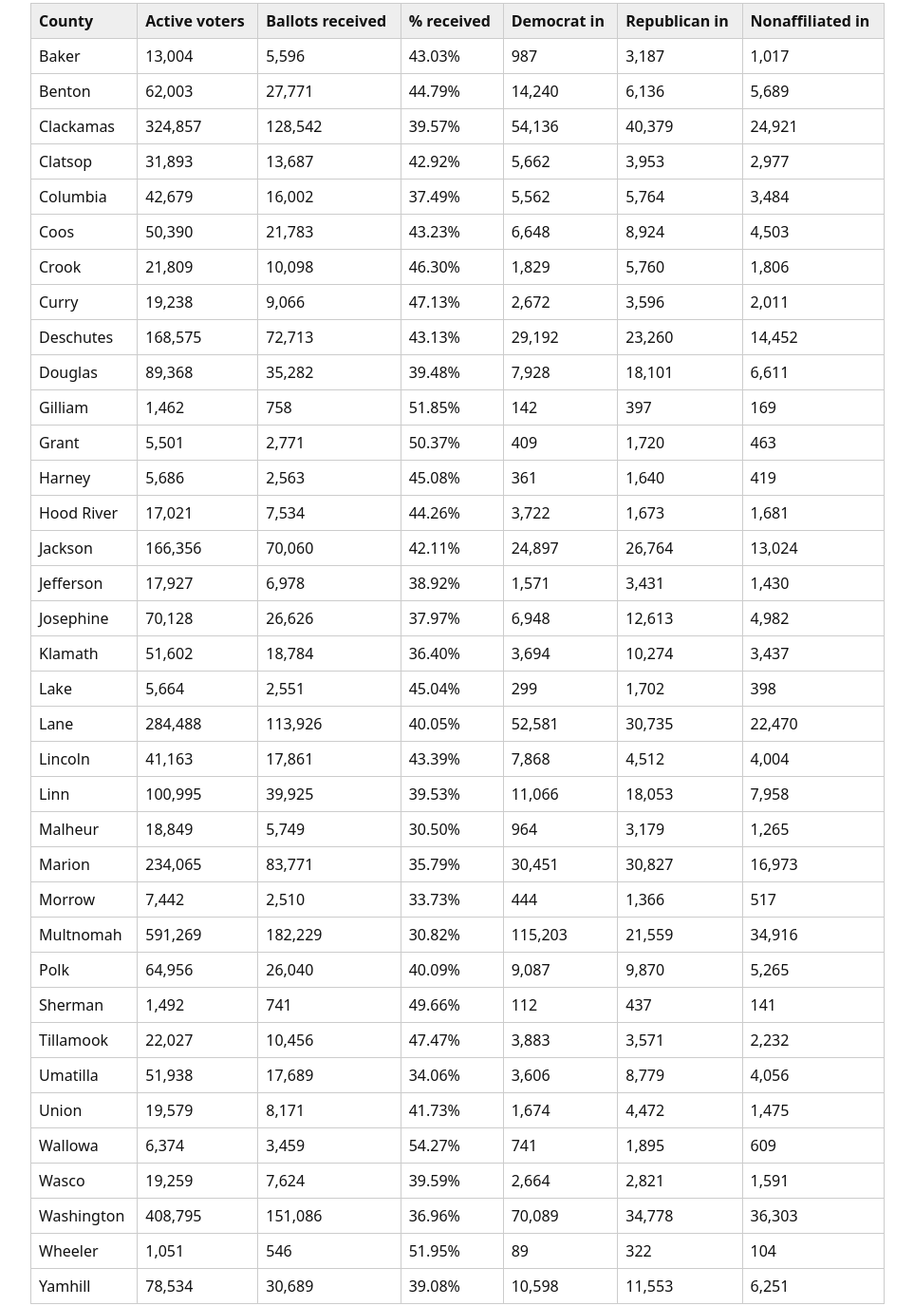
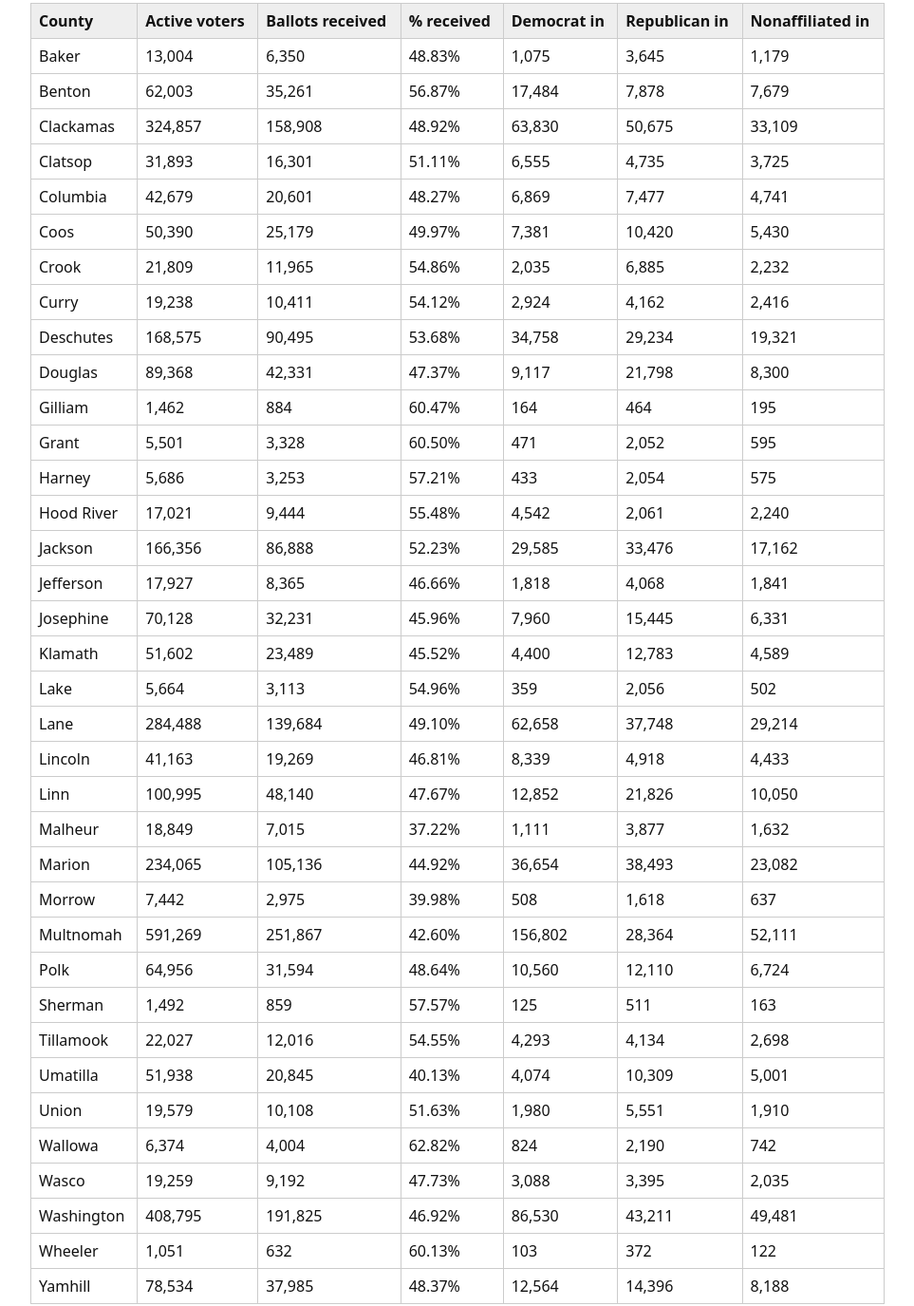
Before and after one commit to Oregon49/voterlens-oregon, a plain HTML site: page assets/oregon-turnout.html in a window 1280 px wide. Shown: the part 849-2224 px from the top of the page at 95% size, without its empty margins (158-1121 px from the left). Drawn offline with Linux system fonts and the light colour scheme.

Commit message:
Turnout update — SOS report Nov 2, 4:50 PM: 1,481,943 ballots in, 47.54%

```diff
--- a/assets/oregon-turnout.html
+++ b/assets/oregon-turnout.html
@@ -18,61 +18,61 @@ a{color:#0645ad}
 </head>
 <body><main>
 <h1>Oregon Ballot Returns — Turnout Tracker</h1>
-<p class="note"><strong>What this is:</strong> Ballots <em>received</em> by county elections offices, not votes counted, and not how anyone voted. Party means the voter's <em>registration</em> party. Source: Oregon Secretary of State, "2026 November General Election Unofficial Ballot Returns," report generated <strong>Oct. 30, 2026 at 3:39 PM</strong>. Unofficial, subject to change. Next update is the next SOS report — this page will be updated when it lands.</p>
+<p class="note"><strong>What this is:</strong> Ballots <em>received</em> by county elections offices, not votes counted, and not how anyone voted. Party means the voter's <em>registration</em> party. Source: Oregon Secretary of State, "2026 November General Election Unofficial Ballot Returns," report generated <strong>Nov. 2, 2026 at 4:50 PM</strong>. Unofficial, subject to change. Next update is the next SOS report — this page will be updated when it lands.</p>
 <h2>Statewide</h2>
 <table>
 <tr><th>Active voters</th><th>Ballots received</th><th>Received %</th><th>Not yet received</th></tr>
-<tr><td>3,117,439</td><td>1,181,637</td><td>37.90%</td><td>1,935,802</td></tr>
+<tr><td>3,117,439</td><td>1,481,943</td><td>47.54%</td><td>1,635,496</td></tr>
 </table>
 <h2>By party registration</h2>
 <table>
 <tr><th>Party</th><th>Registered (Oct. report)</th><th>Ballots received</th><th>Return rate in party</th><th>Share of all ballots in</th></tr>
-<tr><td>Democrat</td><td>988,951</td><td>492,019</td><td>49.8%</td><td>41.6%</td></tr>
-<tr><td>Republican</td><td>737,559</td><td>368,003</td><td>49.9%</td><td>31.1%</td></tr>
-<tr><td>Nonaffiliated</td><td>1,154,924</td><td>239,604</td><td>20.7%</td><td>20.3%</td></tr>
-<tr><td>Independent Party</td><td>154,873</td><td>63,913</td><td>41.3%</td><td>5.4%</td></tr>
-<tr><td>Other / minor parties</td><td>—</td><td>18,098</td><td>—</td><td>1.5%</td></tr>
+<tr><td>Democrat</td><td>988,951</td><td>604,825</td><td>61.2%</td><td>40.8%</td></tr>
+<tr><td>Republican</td><td>737,559</td><td>454,391</td><td>61.6%</td><td>30.7%</td></tr>
+<tr><td>Nonaffiliated</td><td>1,154,924</td><td>320,385</td><td>27.7%</td><td>21.6%</td></tr>
+<tr><td>Independent Party</td><td>154,873</td><td>78,606</td><td>50.8%</td><td>5.3%</td></tr>
+<tr><td>Other / minor parties</td><td>—</td><td>23,736</td><td>—</td><td>1.6%</td></tr>
 </table>
 <p class="small">Return rate = ballots received ÷ registered voters in that party. Share = that party's ballots ÷ all ballots received. Registration totals are from the SOS October registration report; the SOS ballot-return report uses an Oct. 16 active-voter snapshot of 3,117,439, so small rounding differences are expected.</p>
 <h2>By county</h2>
 <table>
 <tr><th>County</th><th>Active voters</th><th>Ballots received</th><th>% received</th><th>Democrat in</th><th>Republican in</th><th>Nonaffiliated in</th></tr>
-<tr><td>Baker</td><td>13,004</td><td>5,596</td><td>43.03%</td><td>987</td><td>3,187</td><td>1,017</td></tr>
-<tr><td>Benton</td><td>62,003</td><td>27,771</td><td>44.79%</td><td>14,240</td><td>6,136</td><td>5,689</td></tr>
-<tr><td>Clackamas</td><td>324,857</td><td>128,542</td><td>39.57%</td><td>54,136</td><td>40,379</td><td>24,921</td></tr>
-<tr><td>Clatsop</td><td>31,893</td><td>13,687</td><td>42.92%</td><td>5,662</td><td>3,953</td><td>2,977</td></tr>
-<tr><td>Columbia</td><td>42,679</td><td>16,002</td><td>37.49%</td><td>5,562</td><td>5,764</td><td>3,484</td></tr>
-<tr><td>Coos</td><td>50,390</td><td>21,783</td><td>43.23%</td><td>6,648</td><td>8,924</td><td>4,503</td></tr>
-<tr><td>Crook</td><td>21,809</td><td>10,098</td><td>46.30%</td><td>1,829</td><td>5,760</td><td>1,806</td></tr>
-<tr><td>Curry</td><td>19,238</td><td>9,066</td><td>47.13%</td><td>2,672</td><td>3,596</td><td>2,011</td></tr>
-<tr><td>Deschutes</td><td>168,575</td><td>72,713</td><td>43.13%</td><td>29,192</td><td>23,260</td><td>14,452</td></tr>
-<tr><td>Douglas</td><td>89,368</td><td>35,282</td><td>39.48%</td><td>7,928</td><td>18,101</td><td>6,611</td></tr>
-<tr><td>Gilliam</td><td>1,462</td><td>758</td><td>51.85%</td><td>142</td><td>397</td><td>169</td></tr>
-<tr><td>Grant</td><td>5,501</td><td>2,771</td><td>50.37%</td><td>409</td><td>1,720</td><td>463</td></tr>
-<tr><td>Harney</td><td>5,686</td><td>2,563</td><td>45.08%</td><td>361</td><td>1,640</td><td>419</td></tr>
-<tr><td>Hood River</td><td>17,021</td><td>7,534</td><td>44.26%</td><td>3,722</td><td>1,673</td><td>1,681</td></tr>
-<tr><td>Jackson</td><td>166,356</td><td>70,060</td><td>42.11%</td><td>24,897</td><td>26,764</td><td>13,024</td></tr>
-<tr><td>Jefferson</td><td>17,927</td><td>6,978</td><td>38.92%</td><td>1,571</td><td>3,431</td><td>1,430</td></tr>
-<tr><td>Josephine</td><td>70,128</td><td>26,626</td><td>37.97%</td><td>6,948</td><td>12,613</td><td>4,982</td></tr>
-<tr><td>Klamath</td><td>51,602</td><td>18,784</td><td>36.40%</td><td>3,694</td><td>10,274</td><td>3,437</td></tr>
-<tr><td>Lake</td><td>5,664</td><td>2,551</td><td>45.04%</td><td>299</td><td>1,702</td><td>398</td></tr>
-<tr><td>Lane</td><td>284,488</td><td>113,926</td><td>40.05%</td><td>52,581</td><td>30,735</td><td>22,470</td></tr>
-<tr><td>Lincoln</td><td>41,163</td><td>17,861</td><td>43.39%</td><td>7,868</td><td>4,512</td><td>4,004</td></tr>
-<tr><td>Linn</td><td>100,995</td><td>39,925</td><td>39.53%</td><td>11,066</td><td>18,053</td><td>7,958</td></tr>
-<tr><td>Malheur</td><td>18,849</td><td>5,749</td><td>30.50%</td><td>964</td><td>3,179</td><td>1,265</td></tr>
-<tr><td>Marion</td><td>234,065</td><td>83,771</td><td>35.79%</td><td>30,451</td><td>30,827</td><td>16,973</td></tr>
-<tr><td>Morrow</td><td>7,442</td><td>2,510</td><td>33.73%</td><td>444</td><td>1,366</td><td>517</td></tr>
-<tr><td>Multnomah</td><td>591,269</td><td>182,229</td><td>30.82%</td><td>115,203</td><td>21,559</td><td>34,916</td></tr>
-<tr><td>Polk</td><td>64,956</td><td>26,040</td><td>40.09%</td><td>9,087</td><td>9,870</td><td>5,265</td></tr>
-<tr><td>Sherman</td><td>1,492</td><td>741</td><td>49.66%</td><td>112</td><td>437</td><td>141</td></tr>
-<tr><td>Tillamook</td><td>22,027</td><td>10,456</td><td>47.47%</td><td>3,883</td><td>3,571</td><td>2,232</td></tr>
-<tr><td>Umatilla</td><td>51,938</td><td>17,689</td><td>34.06%</td><td>3,606</td><td>8,779</td><td>4,056</td></tr>
-<tr><td>Union</td><td>19,579</td><td>8,171</td><td>41.73%</td><td>1,674</td><td>4,472</td><td>1,475</td></tr>
-<tr><td>Wallowa</td><td>6,374</td><td>3,459</td><td>54.27%</td><td>741</td><td>1,895</td><td>609</td></tr>
-<tr><td>Wasco</td><td>19,259</td><td>7,624</td><td>39.59%</td><td>2,664</td><td>2,821</td><td>1,591</td></tr>
-<tr><td>Washington</td><td>408,795</td><td>151,086</td><td>36.96%</td><td>70,089</td><td>34,778</td><td>36,303</td></tr>
-<tr><td>Wheeler</td><td>1,051</td><td>546</td><td>51.95%</td><td>89</td><td>322</td><td>104</td></tr>
-<tr><td>Yamhill</td><td>78,534</td><td>30,689</td><td>39.08%</td><td>10,598</td><td>11,553</td><td>6,251</td></tr>
+<tr><td>Baker</td><td>13,004</td><td>6,350</td><td>48.83%</td><td>1,075</td><td>3,645</td><td>1,179</td></tr>
+<tr><td>Benton</td><td>62,003</td><td>35,261</td><td>56.87%</td><td>17,484</td><td>7,878</td><td>7,679</td></tr>
+<tr><td>Clackamas</td><td>324,857</td><td>158,908</td><td>48.92%</td><td>63,830</td><td>50,675</td><td>33,109</td></tr>
+<tr><td>Clatsop</td><td>31,893</td><td>16,301</td><td>51.11%</td><td>6,555</td><td>4,735</td><td>3,725</td></tr>
+<tr><td>Columbia</td><td>42,679</td><td>20,601</td><td>48.27%</td><td>6,869</td><td>7,477</td><td>4,741</td></tr>
+<tr><td>Coos</td><td>50,390</td><td>25,179</td><td>49.97%</td><td>7,381</td><td>10,420</td><td>5,430</td></tr>
+<tr><td>Crook</td><td>21,809</td><td>11,965</td><td>54.86%</td><td>2,035</td><td>6,885</td><td>2,232</td></tr>
+<tr><td>Curry</td><td>19,238</td><td>10,411</td><td>54.12%</td><td>2,924</td><td>4,162</td><td>2,416</td></tr>
+<tr><td>Deschutes</td><td>168,575</td><td>90,495</td><td>53.68%</td><td>34,758</td><td>29,234</td><td>19,321</td></tr>
+<tr><td>Douglas</td><td>89,368</td><td>42,331</td><td>47.37%</td><td>9,117</td><td>21,798</td><td>8,300</td></tr>
+<tr><td>Gilliam</td><td>1,462</td><td>884</td><td>60.47%</td><td>164</td><td>464</td><td>195</td></tr>
+<tr><td>Grant</td><td>5,501</td><td>3,328</td><td>60.50%</td><td>471</td><td>2,052</td><td>595</td></tr>
+<tr><td>Harney</td><td>5,686</td><td>3,253</td><td>57.21%</td><td>433</td><td>2,054</td><td>575</td></tr>
+<tr><td>Hood River</td><td>17,021</td><td>9,444</td><td>55.48%</td><td>4,542</td><td>2,061</td><td>2,240</td></tr>
+<tr><td>Jackson</td><td>166,356</td><td>86,888</td><td>52.23%</td><td>29,585</td><td>33,476</td><td>17,162</td></tr>
+<tr><td>Jefferson</td><td>17,927</td><td>8,365</td><td>46.66%</td><td>1,818</td><td>4,068</td><td>1,841</td></tr>
+<tr><td>Josephine</td><td>70,128</td><td>32,231</td><td>45.96%</td><td>7,960</td><td>15,445</td><td>6,331</td></tr>
+<tr><td>Klamath</td><td>51,602</td><td>23,489</td><td>45.52%</td><td>4,400</td><td>12,783</td><td>4,589</td></tr>
+<tr><td>Lake</td><td>5,664</td><td>3,113</td><td>54.96%</td><td>359</td><td>2,056</td><td>502</td></tr>
+<tr><td>Lane</td><td>284,488</td><td>139,684</td><td>49.10%</td><td>62,658</td><td>37,748</td><td>29,214</td></tr>
+<tr><td>Lincoln</td><td>41,163</td><td>19,269</td><td>46.81%</td><td>8,339</td><td>4,918</td><td>4,433</td></tr>
+<tr><td>Linn</td><td>100,995</td><td>48,140</td><td>47.67%</td><td>12,852</td><td>21,826</td><td>10,050</td></tr>
+<tr><td>Malheur</td><td>18,849</td><td>7,015</td><td>37.22%</td><td>1,111</td><td>3,877</td><td>1,632</td></tr>
+<tr><td>Marion</td><td>234,065</td><td>105,136</td><td>44.92%</td><td>36,654</td><td>38,493</td><td>23,082</td></tr>
+<tr><td>Morrow</td><td>7,442</td><td>2,975</td><td>39.98%</td><td>508</td><td>1,618</td><td>637</td></tr>
+<tr><td>Multnomah</td><td>591,269</td><td>251,867</td><td>42.60%</td><td>156,802</td><td>28,364</td><td>52,111</td></tr>
+<tr><td>Polk</td><td>64,956</td><td>31,594</td><td>48.64%</td><td>10,560</td><td>12,110</td><td>6,724</td></tr>
+<tr><td>Sherman</td><td>1,492</td><td>859</td><td>57.57%</td><td>125</td><td>511</td><td>163</td></tr>
+<tr><td>Tillamook</td><td>22,027</td><td>12,016</td><td>54.55%</td><td>4,293</td><td>4,134</td><td>2,698</td></tr>
+<tr><td>Umatilla</td><td>51,938</td><td>20,845</td><td>40.13%</td><td>4,074</td><td>10,309</td><td>5,001</td></tr>
+<tr><td>Union</td><td>19,579</td><td>10,108</td><td>51.63%</td><td>1,980</td><td>5,551</td><td>1,910</td></tr>
+<tr><td>Wallowa</td><td>6,374</td><td>4,004</td><td>62.82%</td><td>824</td><td>2,190</td><td>742</td></tr>
+<tr><td>Wasco</td><td>19,259</td><td>9,192</td><td>47.73%</td><td>3,088</td><td>3,395</td><td>2,035</td></tr>
+<tr><td>Washington</td><td>408,795</td><td>191,825</td><td>46.92%</td><td>86,530</td><td>43,211</td><td>49,481</td></tr>
+<tr><td>Wheeler</td><td>1,051</td><td>632</td><td>60.13%</td><td>103</td><td>372</td><td>122</td></tr>
+<tr><td>Yamhill</td><td>78,534</td><td>37,985</td><td>48.37%</td><td>12,564</td><td>14,396</td><td>8,188</td></tr>
 </table>
 <p class="small">Ballots are due Tue. Nov. 3 at 8 PM — drop box, not mail, at this point. Track your own ballot at <a href="https://oregonvotes.gov/myvote">OregonVotes.gov</a>. This page shows returns only; it does not show votes counted or who is winning any race.</p>
 <p><a href="/">Back to VoterLens</a></p>
```
Also changed, not shown: index.html (+1 -1 lines).
